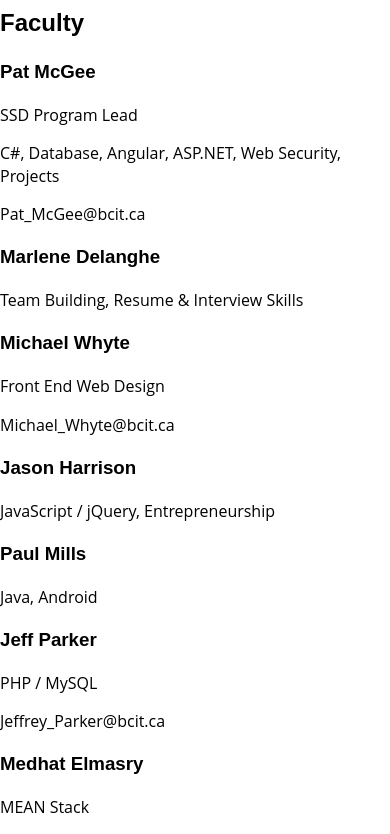
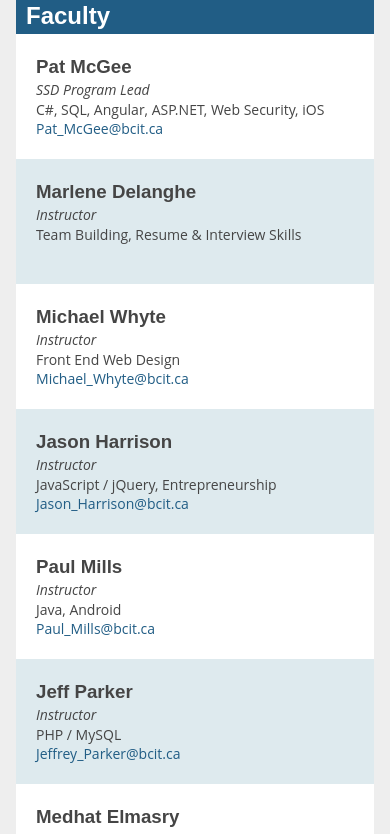
Before and after one commit to LinZhou-BCIT/FrontEndP02, a plain HTML site: page Staff.html in a window 390 px wide. Shown: the part 172-1006 px from the top of the page. Drawn offline with nearby package versions, Linux system fonts and the light colour scheme; files that its build step writes are made by us from their sources.

Commit message:
staff page styled & responsive & minor changes

```diff
--- a/Staff.html
+++ b/Staff.html
@@ -53,57 +53,57 @@
                 <h1>Staff</h1>
                 <div class="faculty">
                     <h2>Faculty</h2>
-                    <div class="instructor">
+                    <div class="person">
                         <h3 class="name">Pat McGee</h3>
                         <p class="role">SSD Program Lead</p>
-                        <p class="course">C#, Database, Angular, ASP.NET, Web Security, Projects</p>
+                        <p class="course">C#, SQL, Angular, ASP.NET, Web Security, iOS</p>
                         <p class="email">Pat_McGee@bcit.ca</p>
                     </div>
-                    <div class="instructor">
+                    <div class="person">
                         <h3 class="name">Marlene Delanghe</h3>
-                        <p class="role"></p>
+                        <p class="role">Instructor</p>
                         <p class="course">Team Building, Resume & Interview Skills</p>
                         <p class="email"></p>
                     </div>
-                    <div class="instructor">
+                    <div class="person">
                         <h3 class="name">Michael Whyte</h3>
-                        <p class="role"></p>
+                        <p class="role">Instructor</p>
                         <p class="course">Front End Web Design</p>
                         <p class="email">Michael_Whyte@bcit.ca</p>
                     </div>
-                    <div class="instructor">
+                    <div class="person">
                         <h3 class="name">Jason Harrison</h3>
-                        <p class="role"></p>
+                        <p class="role">Instructor</p>
                         <p class="course">JavaScript / jQuery, Entrepreneurship</p>
-                        <p class="email"></p>
+                        <p class="email">Jason_Harrison@bcit.ca</p>
                     </div>
-                    <div class="instructor">
+                    <div class="person">
                         <h3 class="name">Paul Mills</h3>
-                        <p class="role"></p>
+                        <p class="role">Instructor</p>
                         <p class="course">Java, Android</p>
-                        <p class="email"></p>
+                        <p class="email">Paul_Mills@bcit.ca</p>
                     </div>
-                    <div class="instructor">
+                    <div class="person">
                         <h3 class="name">Jeff Parker</h3>
-                        <p class="role"></p>
+                        <p class="role">Instructor</p>
                         <p class="course">PHP / MySQL</p>
                         <p class="email">Jeffrey_Parker@bcit.ca</p>
                     </div>
-                    <div class="instructor">
+                    <div class="person">
                         <h3 class="name">Medhat Elmasry</h3>
-                        <p class="role"></p>
+                        <p class="role">Instructor</p>
                         <p class="course">MEAN Stack</p>
                         <p class="email">Medhat_Elmasry@bcit.ca</p>
                     </div>
                 </div>
                 <div class="administration">
                     <h2>Administration</h2>
-                    <div class="administration">
+                    <div class="person">
                         <h3 class="name">Ron Terencio</h3>
                         <p class="role">Program Coordinator</p>
                         <p class="email">Ron_Terencio@bcit.ca</p>
                     </div>
-                    <div class="administration">
+                    <div class="person">
                         <h3 class="name">Rhonda Ewashko</h3>
                         <p class="role">Program Coordinator (2017)</p>
                         <p class="email">Rhonda_Ewashko@bcit.ca</p>
--- a/scss/_schedule.scss
+++ b/scss/_schedule.scss
@@ -142,7 +142,7 @@
                     padding: rem(6);
                     flex-direction: row;
 
-                    &:nth-child(odd) {
+                    &:nth-child(even) {
                         background-color: #DEEAEE;
                     }
                     .dow {
@@ -206,7 +206,7 @@
                         flex-direction: column;
                         font-size: rem(14);
 
-                        &:nth-child(odd) {
+                        &:nth-child(even) {
                             background-color: #DEEAEE;
                         }
                         .dow {
--- /dev/null
+++ b/scss/_staff.scss
@@ -0,0 +1,77 @@
+.staff {
+    padding: rem(16);
+    background-color: #eee;
+
+    h1 {
+        @include flatten();
+        color: $text-med;
+        text-align: center;
+        text-transform: uppercase;
+        padding: rem(16) 0;
+    }
+
+    .faculty, .administration {
+        display: flex;
+        flex-wrap: wrap;
+        justify-content: space-between;
+
+        h2 {
+            @include flatten();
+            width: 100%;
+            color: $text-light;
+            background-color: $bcit-blue;
+            padding: rem(6) rem(10);
+            margin-bottom: rem(10);
+        }
+        .person {
+            width: 49.5%;
+            padding: rem(20);
+            margin-right: 1%;
+            margin-bottom: rem(10);
+
+            &:nth-child(odd) {
+                margin-right: 0;
+            }
+            background-color: $site-white;
+
+            h3, p {
+                @include flatten();
+                line-height: 1.4;
+                color: $text-med;
+            }
+            p {
+                font-size: rem(14);
+            }
+            // so that empty fields still takes up space
+            p:empty {
+                &:after {
+                    content:"";
+                    display:inline-block;
+                    width:0px;
+                }
+            }
+            .role {
+                font-style: italic;
+            }
+            .email {
+                color: $bcit-blue;
+            }
+        }
+    }
+
+    @include mq($tabletPortrait){
+        .faculty, .administration{
+            h2 {
+                margin-bottom: 0;
+            }
+            .person {
+                width: 100%;
+                margin: 0;
+            }
+
+            .person:nth-of-type(even) {
+                background-color: #DEEAEE;
+            }
+        }
+    }
+}
--- a/scss/_students.scss
+++ b/scss/_students.scss
@@ -8,15 +8,18 @@
         @include flatten();
         color: $text-med;
         text-align: center;
+        text-transform: uppercase;
         padding: rem(16) 0;
     }
 
     .list-head {
+        @include flatten(true);
         display: flex;
         padding: rem(6);
+        line-height: $row-height;
         background-color: $bcit-blue;
 
-        div {
+        li {
             color: $text-light;
             font-weight: bold;
         }
@@ -35,7 +38,7 @@
         background-color: $site-white;
         color: $text-med;
 
-        &:nth-child(odd) {
+        &:nth-of-type(even) {
             background-color: #DEEAEE;
         }
 
--- a/scss/styles.scss
+++ b/scss/styles.scss
@@ -24,6 +24,7 @@
 //@import 'section';
 @import 'schedule';
 @import 'students';
+@import 'staff';
 @import 'footer';
 //@import 'nav-footer';
 
```
Also changed, not shown: Students.html (+6 -6 lines).
